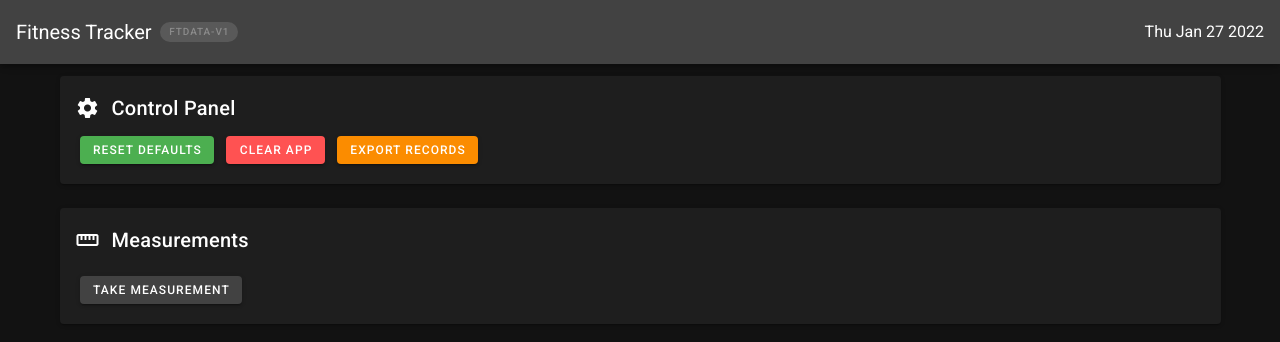
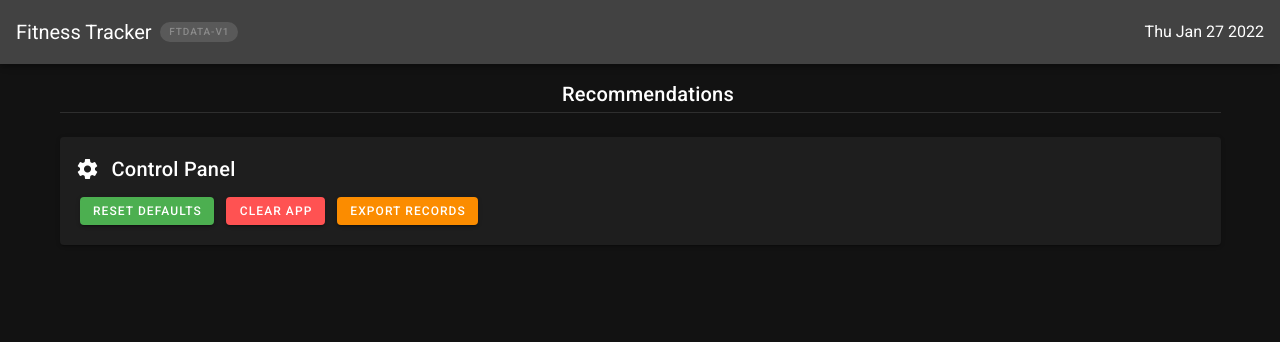
Before and after one commit to michael-255/fitness-tracker-v13, a Vue app: page /#/dashboard in a window 1280 px wide. Shown: the top 342 px of the page. Built offline with nearby package versions, Linux system fonts and the light colour scheme.

Commit message:
app styling

```diff
--- a/src/components/view/RecommendationsContainer.vue
+++ b/src/components/view/RecommendationsContainer.vue
@@ -1,12 +1,12 @@
 <script>
 import ControlPanelCard from './ControlPanelCard.vue'
-import MeasurementsCard from './MeasurementsCard.vue'
+// import MeasurementsCard from './MeasurementsCard.vue'
 import ResumeCard from './ResumeCard.vue'
 
 export default {
   components: {
     ResumeCard,
-    MeasurementsCard,
+    // MeasurementsCard,
     ControlPanelCard,
   },
 
@@ -20,8 +20,12 @@ export default {
 
 <template>
   <v-row>
+    <v-col class="text-center text-h6 col-12">
+      <v-banner single-line>Recommendations</v-banner>
+    </v-col>
+
     <ControlPanelCard />
-    <MeasurementsCard />
+    <!-- <MeasurementsCard /> -->
     <ResumeCard v-if="renderResumeCard" />
   </v-row>
 </template>
--- a/src/components/view/WorkoutsContainer.vue
+++ b/src/components/view/WorkoutsContainer.vue
@@ -17,6 +17,10 @@ export default {
 
 <template>
   <v-row>
+    <v-col class="text-center text-h6 col-12">
+      <v-banner single-line>Workouts</v-banner>
+    </v-col>
+
     <WorkoutCard
       v-for="workout in workouts"
       :key="workout.id"
```
